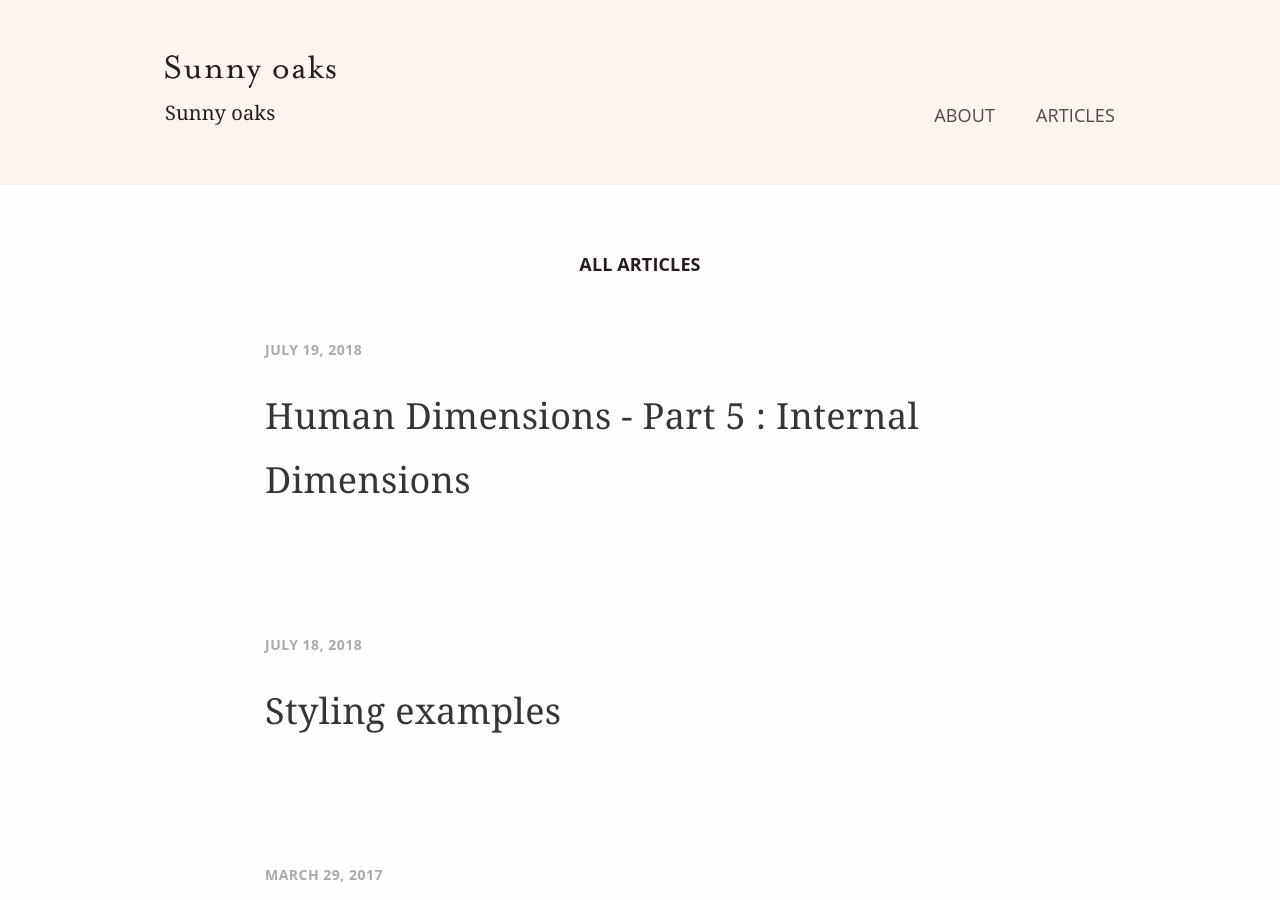
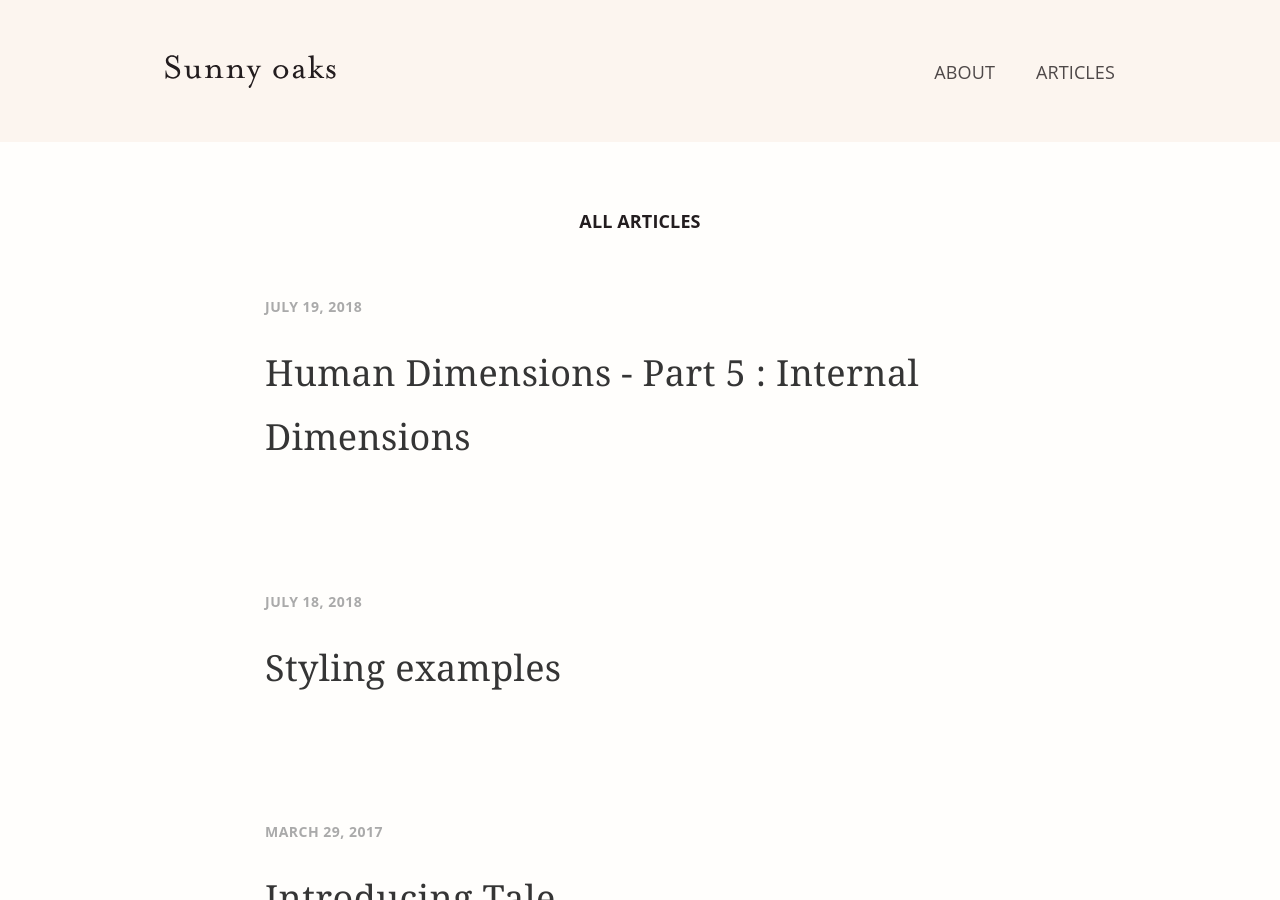
Before and after one commit to sunnyoaks/portfolio, a Jekyll site: the page built from index.html, in a window 1280 px wide and 900 px high. Built offline with Jekyll 4.4.1, drawn with Linux system fonts in a browser that asks for light colours; the list of posts is cut into pages by our own code.

Commit message:
fjern tittel

```diff
--- a/_layouts/default.html
+++ b/_layouts/default.html
@@ -12,7 +12,7 @@
 
           <img src="assets/logo2.svg" alt="Sunny Oaks logo">
 
-          <h1 class="nav-title">{{ site.title }}</h1>
+
         </a>
         <ul>
           <li><a href="{{ '/about' | prepend: site.baseurl }}">About</a></li>
```
